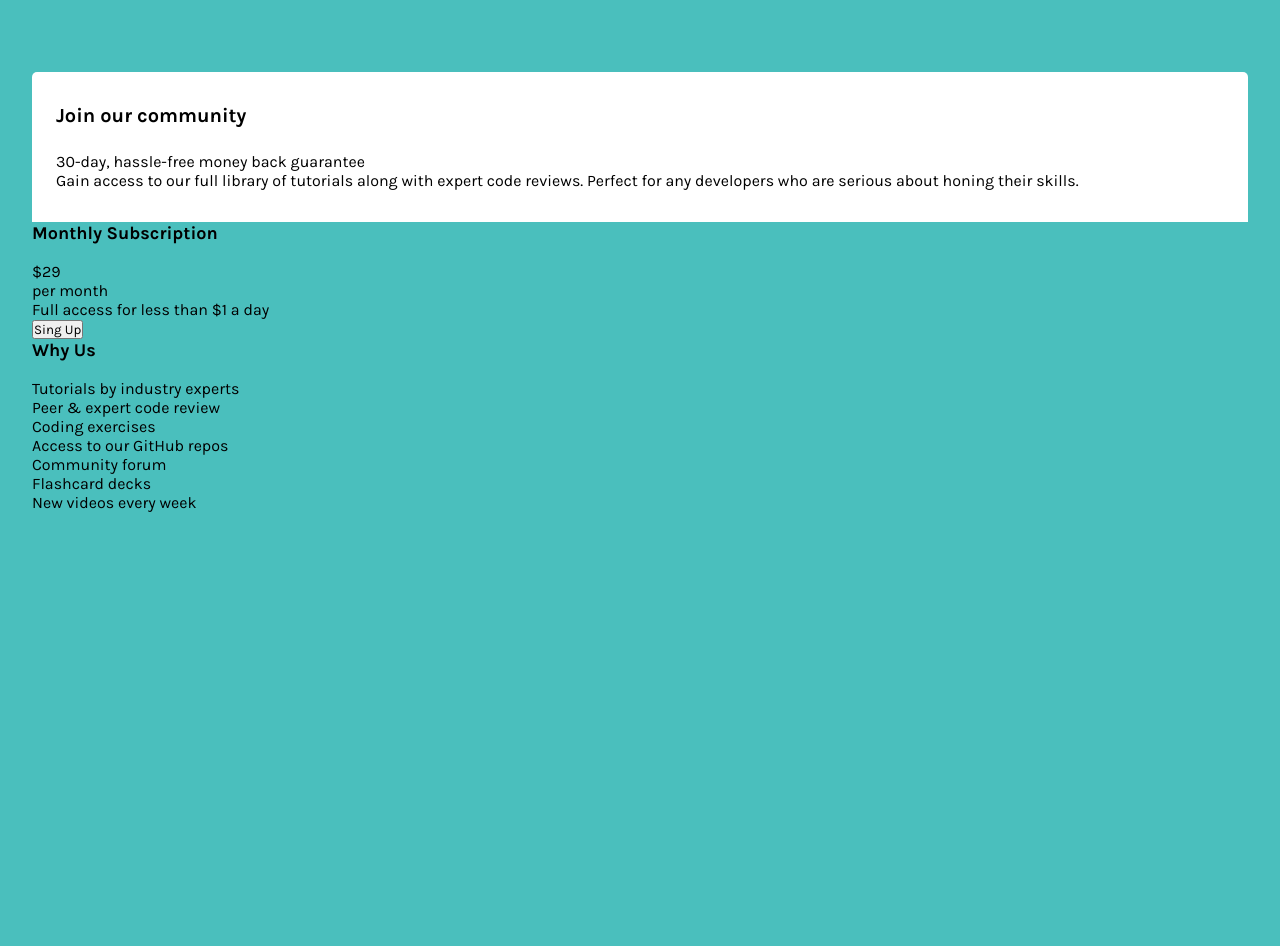
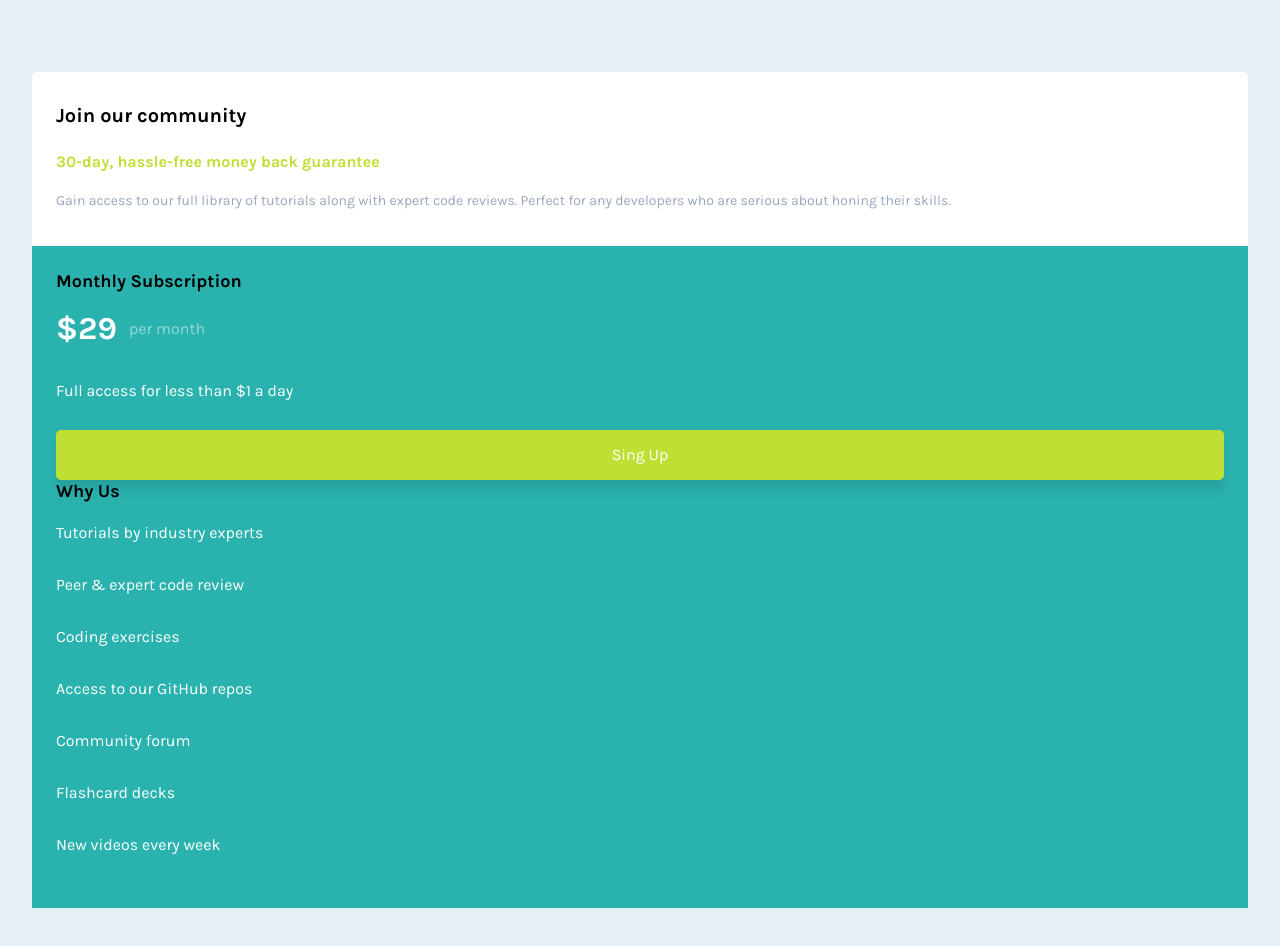
Before and after one commit to NicolasCardosoRibeiro/Price-Component, a plain HTML site: page index.html in a window 1280 px wide. Before the commit the page ends 800 px from the top, so only its background shows below. Drawn offline with Linux system fonts and the light colour scheme.

Commit message:
Continuaçao do main, fiz ate o botao da section da esquerda  fofoca

```diff
--- a/css/global.css
+++ b/css/global.css
@@ -8,7 +8,7 @@
 }
 
 body{
-    background: var(--light-cyan);
+    background: var(--light-gray);
 }
 
 main{
--- a/css/main.css
+++ b/css/main.css
@@ -5,3 +5,58 @@
     border-top-right-radius: 5px;
     background: #fff;
 }
+
+#text{
+    font-weight: 700;
+    line-height: 1.25rem;
+    color: var(--bright-yellow);
+    margin-bottom: 1rem;
+}
+
+#te{
+    line-height: 1.625rem;
+    color: var(--grayish-blue);
+    font-size: 0.875rem;
+}
+
+.esquerda{
+    background: var(--cyan);
+    padding: 1.5rem;
+}
+
+#pri{
+    color: #fff;
+    font-size: 2rem;
+    font-weight:700 ;
+    line-height: 2.375rem;
+    margin-right: 0.75rem;
+}
+
+#dos{
+    color: #fff;
+    opacity: 0.5;
+}
+
+.diesq{
+    display: flex ;
+    align-items: center;
+    margin-bottom: 0.25rem;
+}
+
+.esquerda p{
+    color: #fff;
+    line-height: 1.625rem;
+    margin-bottom: 1.625rem;
+}
+
+.esquerda button{
+    padding-block: 1rem;
+    width: 100%;
+    color: #fff;
+    font-size: 1rem;
+    line-height: 1.125rem;
+    border: 0;
+    background: var(--bright-yellow);
+    border-radius: 5px;
+    box-shadow: 0px 10px 10px rgba(0, 0, 0, 0.0973011)
+}
--- a/index.html
+++ b/index.html
@@ -15,17 +15,17 @@
         <div class="superior">
             <section>
                 <h1>Join our community</h1>
-                <p>30-day, hassle-free money back guarantee</p>
-                <p>Gain access to our full library of tutorials along with expert code reviews. Perfect for any developers who are serious about honing their skills.</p>
+                <p id="text">30-day, hassle-free money back guarantee</p>
+                <p id="te">Gain access to our full library of tutorials along with expert code reviews. Perfect for any developers who are serious about honing their skills.</p>
             </section>
         </div>
 
         <div class="inferior">
             <section class="esquerda">
                 <h2>Monthly Subscription</h2>
-                <div>
-                    <p>$29</p>
-                    <p>per month</p>
+                <div class="diesq">
+                    <p id="pri">$29</p>
+                    <p id="dos">per month</p>
                 </div>
                 <p>Full access for less than $1 a day</p>
                 <button>Sing Up</button>
```
